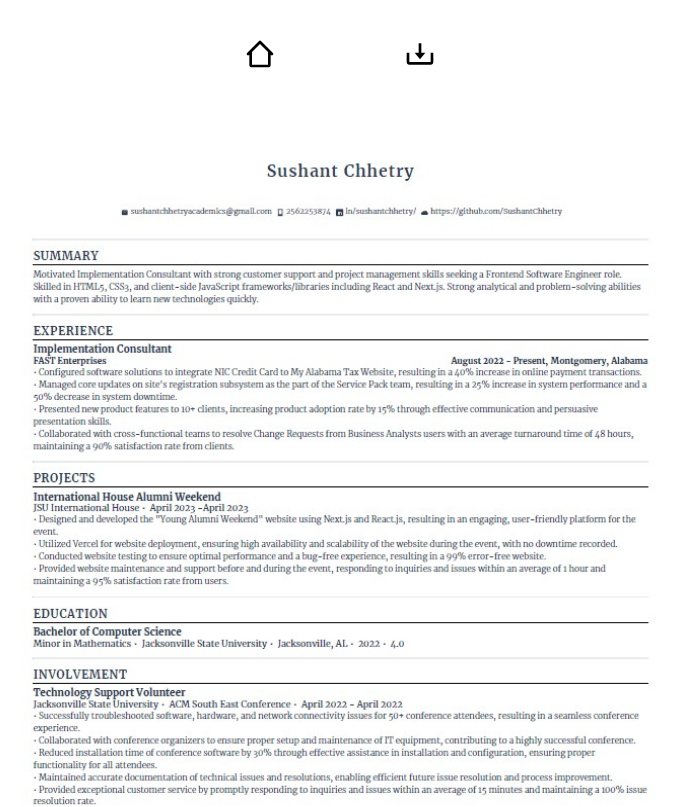
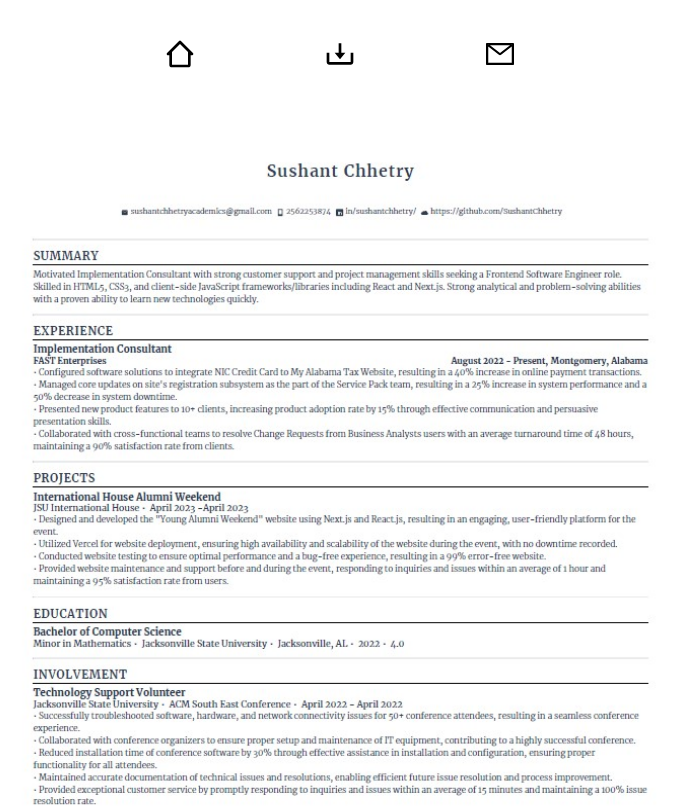
Before and after one commit to SushantChhetry/visual-portfolio, a Next.js app in the folder portfolio-app/: page /Resume in a window 1280 px wide. Shown: the top 807 px of the page, without its empty margins (300-980 px from the left). Built offline with nearby package versions, Linux system fonts and the light colour scheme.

Commit message:
Add: email link

```diff
--- a/portfolio-app/src/pages/Resume.js
+++ b/portfolio-app/src/pages/Resume.js
@@ -1,5 +1,7 @@
 import React from "react";
 import { BiDownload, BiHomeAlt2 } from "react-icons/bi";
+import { AiOutlineMail } from "react-icons/ai";
+
 import Link from "next/link";
 import Image from "next/image";
 
@@ -35,6 +37,11 @@ const Resume = () => {
         <button className="resume-btn" onClick={handleClick}>
           <BiDownload size={32} />
         </button>
+        <Link href="mailto: sushantchhetry@outlook.com">
+          <button className="resume-btn">
+            <AiOutlineMail size={32} />
+          </button>
+        </Link>
       </div>
       <div className="resume">
         <Image src={"/resume.jpg"} width={700} height={900} />
```
